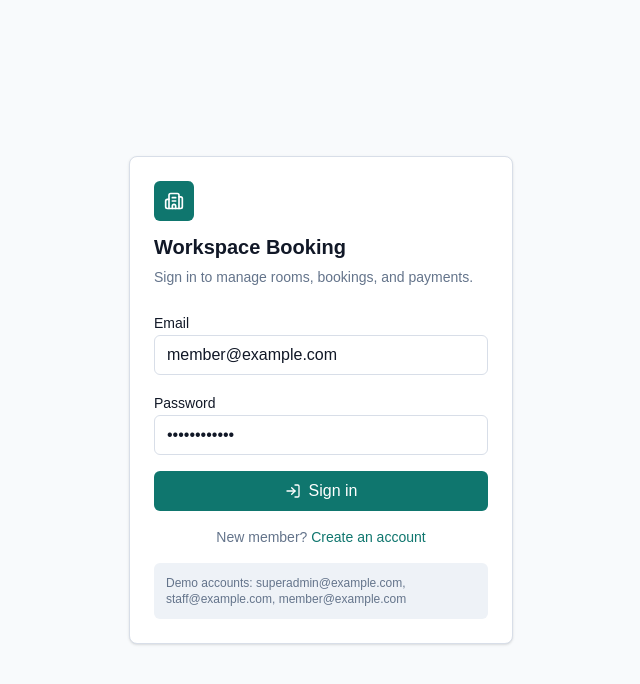
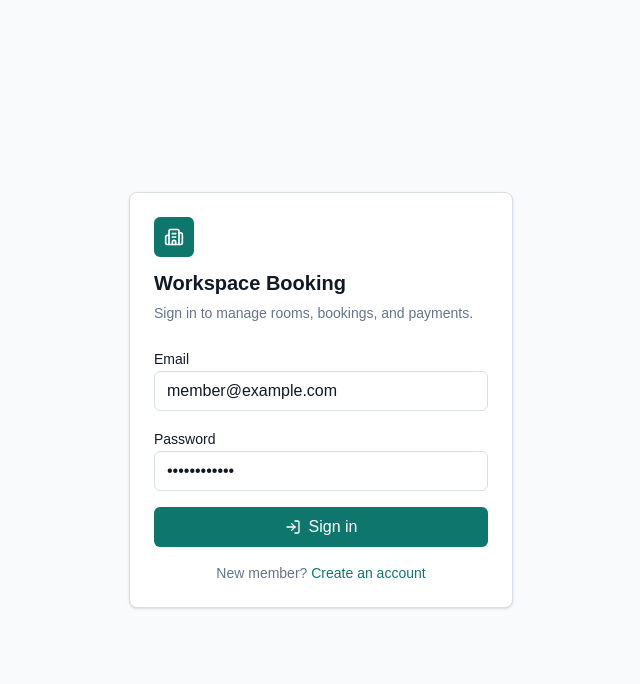
Before and after one commit to Anurog1112/workspace-booking-platform, a Next.js app: page /login in a window 1280 px wide. Shown: the top 684 px of the page, without its empty margins (319-959 px from the left). Built offline with nearby package versions, Linux system fonts and the light colour scheme; no server answers.

Commit message:
Remove demo account hint from login

```diff
--- a/src/app/login/page.tsx
+++ b/src/app/login/page.tsx
@@ -52,9 +52,6 @@ export default async function LoginPage({ searchParams }: LoginPageProps) {
               Create an account
             </Link>
           </p>
-          <div className="mt-4 rounded-md bg-muted p-3 text-xs text-muted-foreground">
-            Demo accounts: superadmin@example.com, staff@example.com, member@example.com
-          </div>
         </CardContent>
       </Card>
     </main>
```
